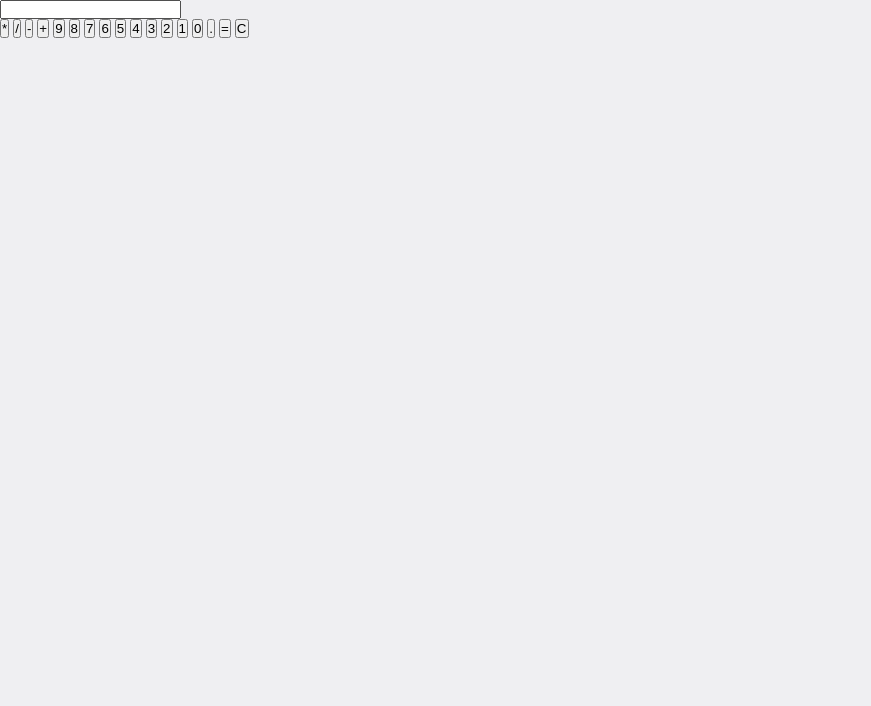
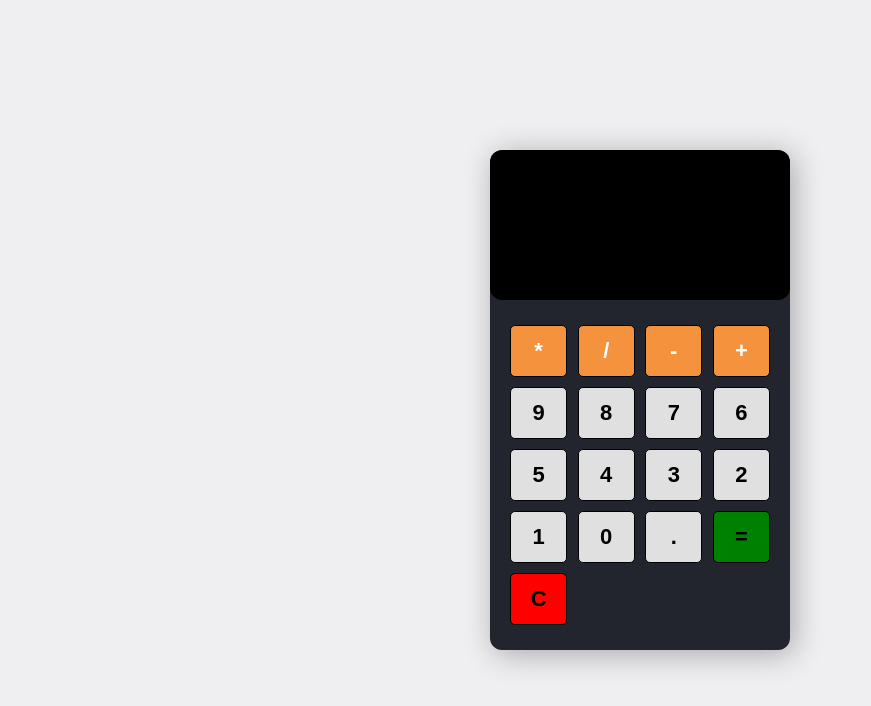
Before and after one commit to netcodensazzadali/personal-project, a plain HTML site: page calculator/index.html in a window 1280 px wide. Shown: the whole page, without its empty margins (0-871 px from the left). Drawn offline with Linux system fonts and the light colour scheme.

Commit message:
css styling done

```diff
--- a/calculator/index.html
+++ b/calculator/index.html
@@ -31,8 +31,8 @@
             <button type="button" class="btn btn-gray" data-num="0">0</button>
             <button type="button" class="btn btn-gray" data-num=".">.</button>
 
-            <button type="button" class="btn btn-gray">=</button>
-            <button type="button" class="btn btn-gray">C</button>
+            <button type="button" class="btn btn-equal">=</button>
+            <button type="button" class="btn btn-clear">C</button>
         </div>
     </section>
     <script src="app.js"></script>
--- a/calculator/style.css
+++ b/calculator/style.css
@@ -6,10 +6,57 @@
 body {
     min-height: 100vh;
     background: #efeff2;
+    display: flex;
+    justify-content: center;
+    align-items: center;
 }
-.text-center {
-    text-align: center;
+.calculator {
+    width: 300px;
+    height: 500px;
+    box-shadow: 4px 4px 30px rgba(0,0,0,0.3);
+    border-radius: 12px;
+    background: #22252d;
+    overflow: hidden;
 }
-.mt-100 {
-    margin-top: 100px;
+form input {
+    width: 100%;
+    height: 150px;
+    border: none;
+    border-radius: 12px;
+    font-size: 2rem;
+    padding: 1rem;
+    color: #fff;
+    background: #000;
+    text-align: right;
+    pointer-events: none;
 }
+.buttons {
+    display: flex;
+    flex-wrap: wrap;
+    justify-content: space-between;
+    padding: 20px;
+}
+button {
+    flex: 0 0 22%;
+    margin: 5px 0;
+    border: 1px solid #000;
+    width: 60px;
+    height: 52px;
+    font-size: 22px;
+    font-weight: 600;
+    border-radius: 5px;
+    cursor: pointer;
+}
+.btn-yellow {
+    background-color: rgb(245, 146, 62);
+    color: #fff;
+}
+.btn-gray {
+    background-color: rgb(224, 224, 224);
+}
+.btn-equal {
+    background-color: green;
+}
+.btn-clear {
+    background-color: red;
+}
```
